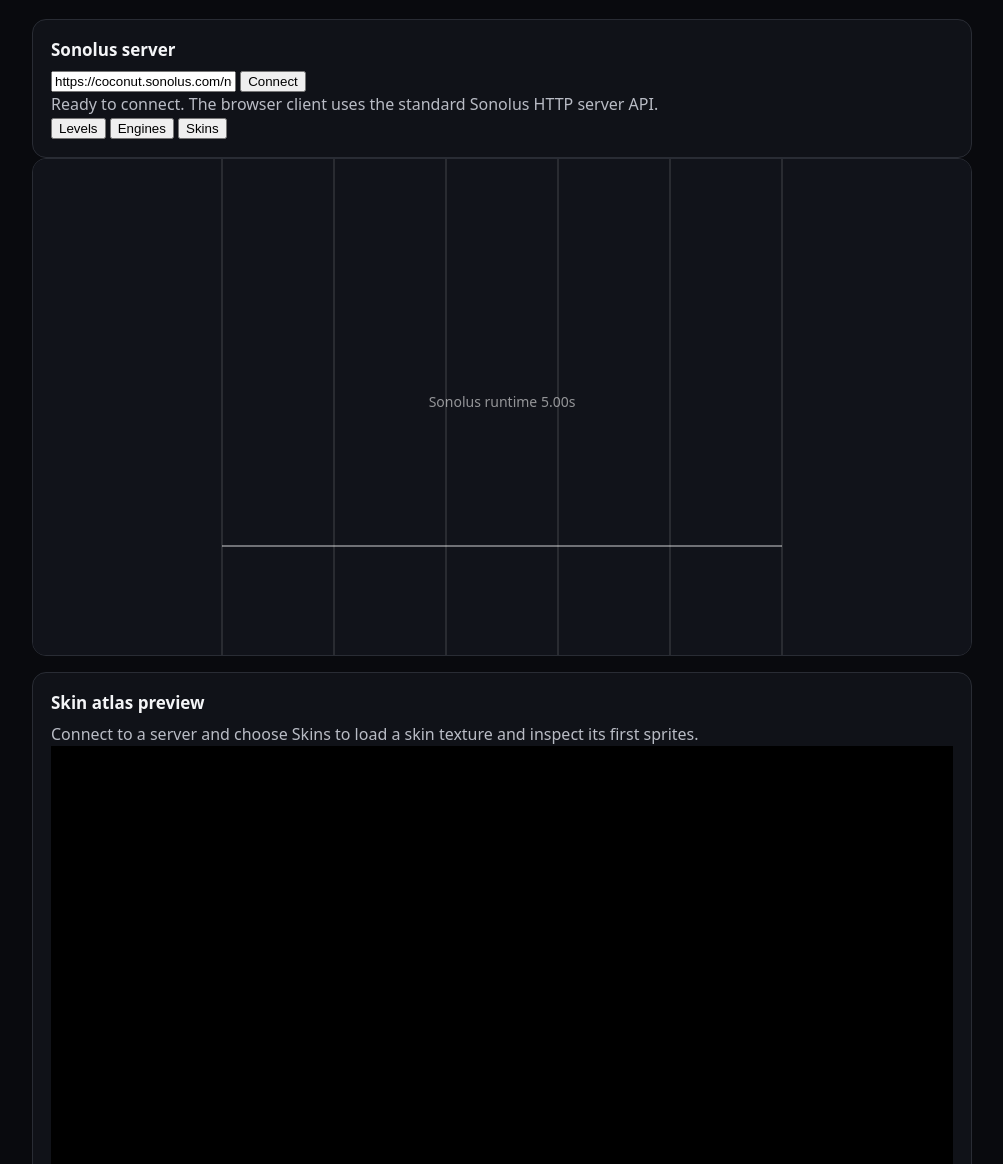
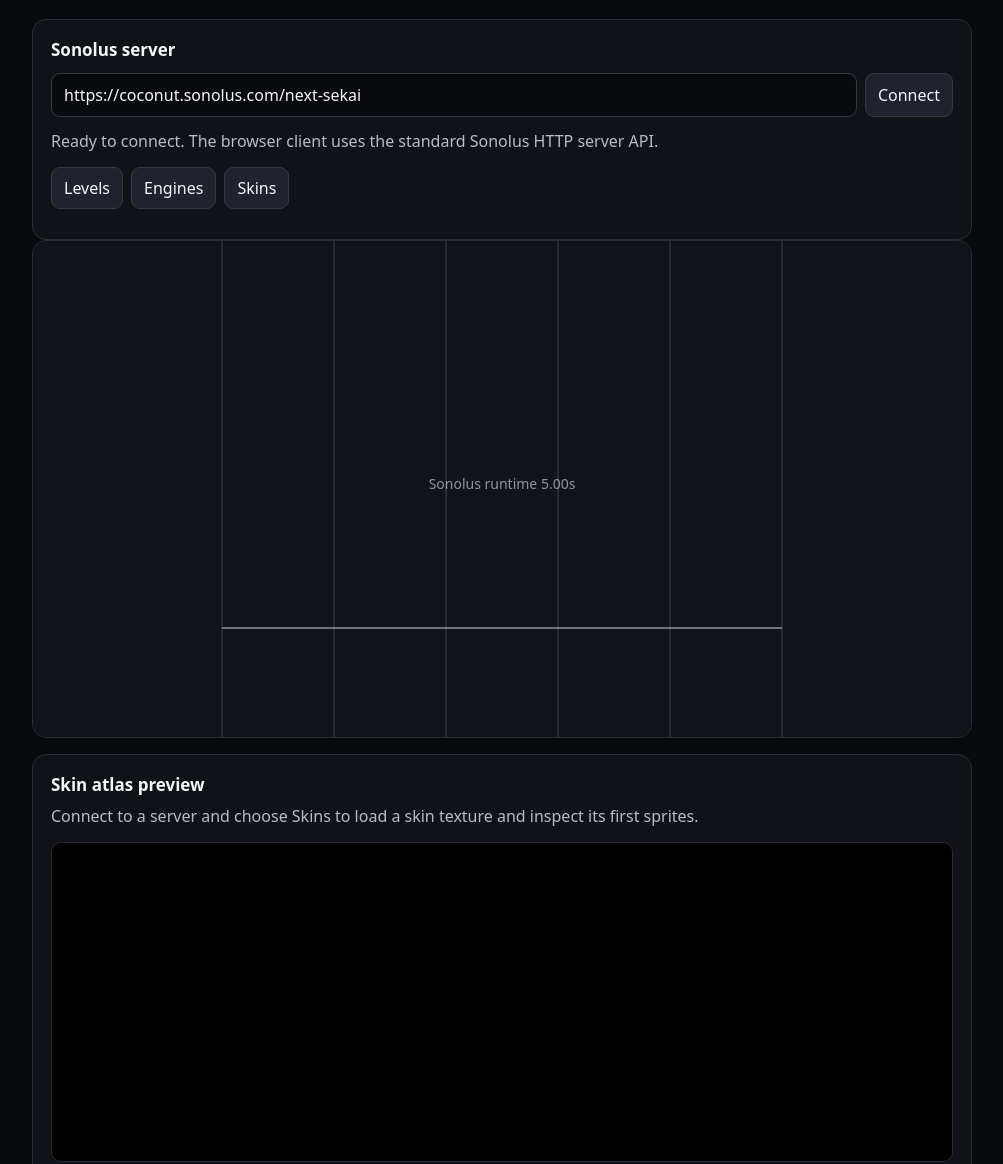
Before and after one commit to urumiosis/sonolus-web, a website built with Vite: page index.html in a window 1280 px wide. Shown: the part 136-1300 px from the top of the page, without its empty margins (138-1141 px from the left). Built offline with nearby package versions, Linux system fonts and the light colour scheme.

Commit message:
Style server controls and skin preview

```diff
--- a/src/style.css
+++ b/src/style.css
@@ -24,3 +24,48 @@ h2 { margin: 0 0 8px; font-size: 17px; }
 .panel p { margin: 0; color: #b9bcc5; line-height: 1.5; }
 .checks { display: flex; flex-wrap: wrap; gap: 8px; margin-top: 16px; }
 .checks span { padding: 7px 9px; border-radius: 8px; background: #191c24; color: #c9ccd4; font-size: 12px; }
+
+
+button, input {
+  font: inherit;
+}
+
+button {
+  border: 1px solid #353946;
+  border-radius: 9px;
+  padding: 9px 12px;
+  color: #f4f5f7;
+  background: #20232d;
+  cursor: pointer;
+}
+
+button:hover:not(:disabled) { background: #2a2e3a; }
+button:disabled { opacity: .55; cursor: wait; }
+
+.server-row { display: flex; gap: 8px; margin: 12px 0; }
+.server-row input {
+  flex: 1;
+  min-width: 0;
+  padding: 10px 12px;
+  border: 1px solid #353946;
+  border-radius: 9px;
+  color: #f4f5f7;
+  background: #090a0e;
+}
+.server-links { display: flex; flex-wrap: wrap; gap: 8px; margin-top: 14px; }
+.items { display: grid; grid-template-columns: repeat(auto-fit, minmax(150px, 1fr)); gap: 8px; margin-top: 12px; }
+.items .item { overflow: hidden; text-align: left; text-overflow: ellipsis; white-space: nowrap; }
+#skin-stage {
+  height: 320px;
+  min-height: 260px;
+  margin-top: 14px;
+  border: 1px solid #292c34;
+  border-radius: 10px;
+  background: #11131a;
+}
+@media (max-width: 520px) {
+  .shell { padding: 22px 12px 32px; }
+  header { flex-direction: column; }
+  .server-row { flex-direction: column; }
+  #skin-stage { height: 280px; min-height: 240px; }
+}
```
